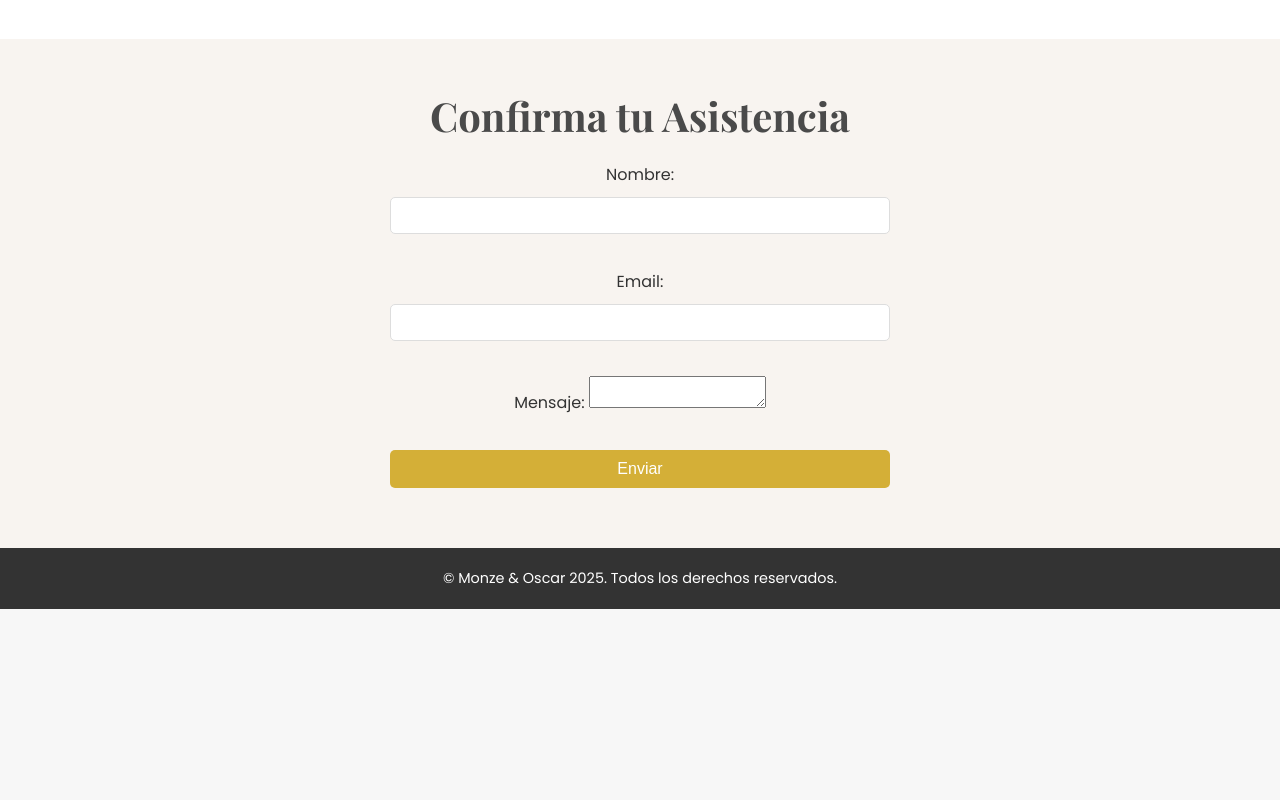
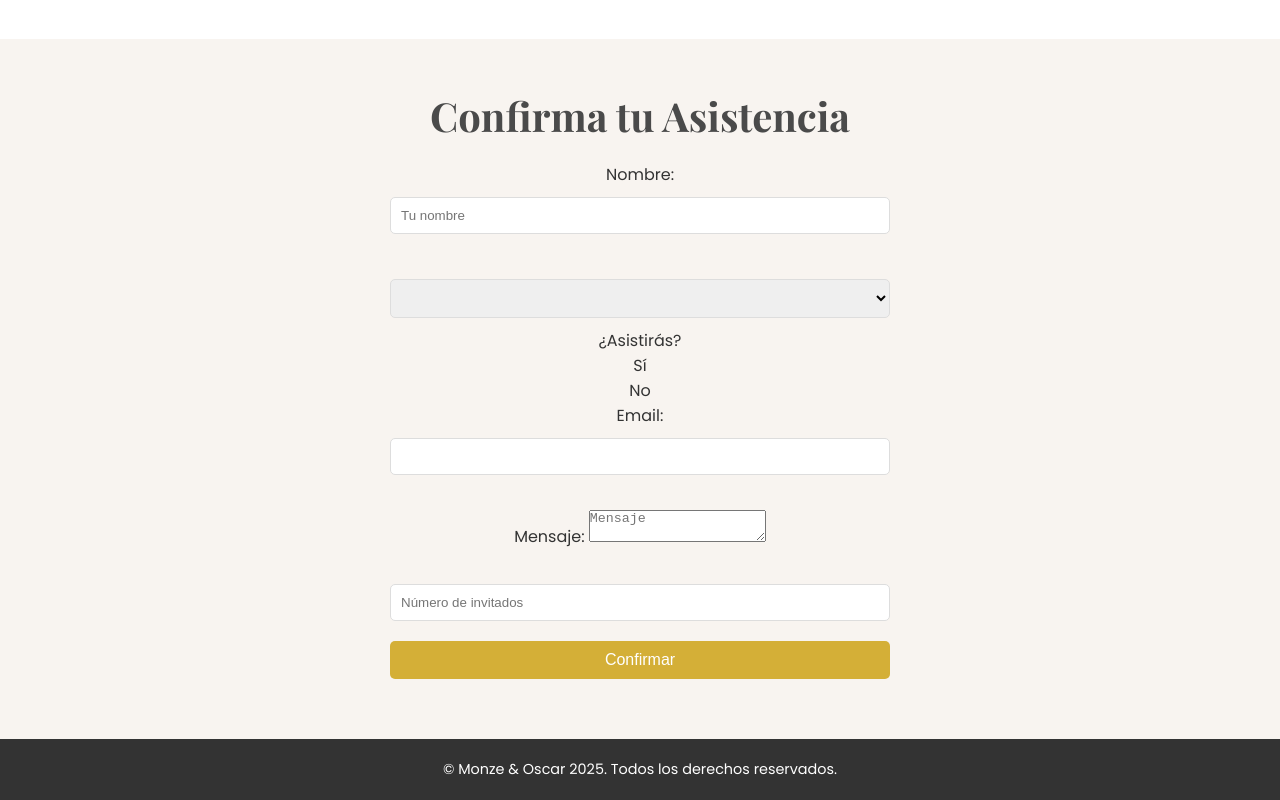
Before and after one commit to mosh-2025/wedding, a plain HTML site: page index.html in a window 1280 px wide. Shown: the part 3030-3830 px from the top of the page. Before the commit the page ends 3639 px from the top, so only its background shows below. Drawn offline with nearby package versions, Linux system fonts and the light colour scheme.

Commit message:
form google

```diff
--- a/index.html
+++ b/index.html
@@ -466,17 +466,25 @@
     <!-- Sección de confirmación -->
     <section class="form-section">
         <h2>Confirma tu Asistencia</h2>
-        <form id="myForm">
+        <form id="rsvp-form">
             <label for="nombre">Nombre:</label>
-            <input type="text" id="nombre" name="nombre" required><br><br>
+            <input type="text" id="nombre" name="nombre" placeholder="Tu nombre" required><br><br>
+
+            <select id="rsvp" name="asistencia" required></select>
+                <option value="">¿Asistirás?</option>
+                <option value="Si">Sí</option>
+                <option value="No">No</option>
+            </select>
 
             <label for="email">Email:</label>
             <input type="email" id="email" name="email" required><br><br>
 
             <label for="mensaje">Mensaje:</label>
-            <textarea id="mensaje" name="mensaje" required></textarea><br><br>
+            <textarea id="mensaje" name="mensaje" placeholder="Mensaje" required></textarea><br><br>
 
-            <button type="submit">Enviar</button>
+            <input type="number" id="num_inv" name="num_invitados" placeholder="Número de invitados" required>
+
+            <button type="submit">Confirmar</button>
           </form>
     </section>
 
@@ -495,7 +503,7 @@
       const formData = new FormData(form);
 
       fetch(scriptURL, { method: 'POST', body: formData })
-        .then(response => alert('¡Formulario enviado!'))
+        .then(response => alert('¡Tu confirmación ha sido enviada!'))
         .catch(error => console.error('Error al enviar el formulario', error));
     });
 
```
